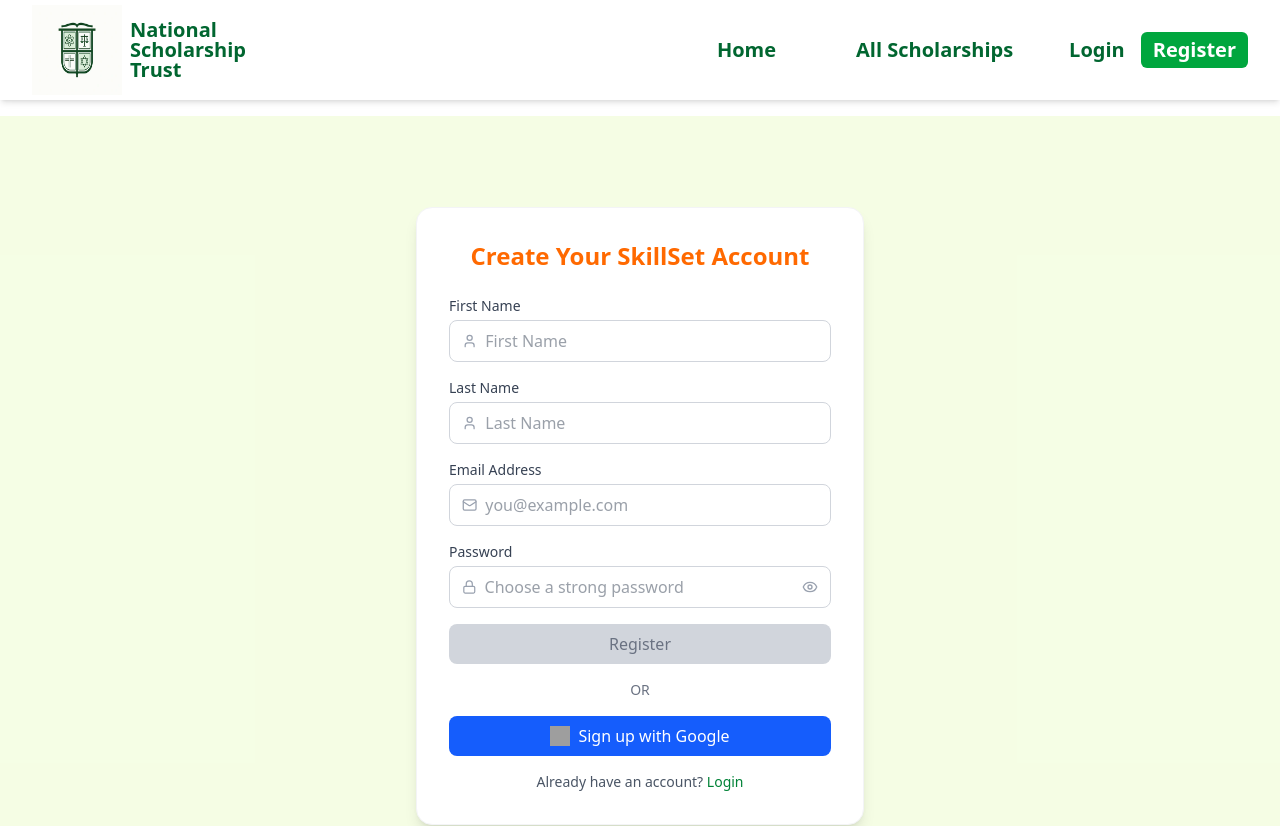
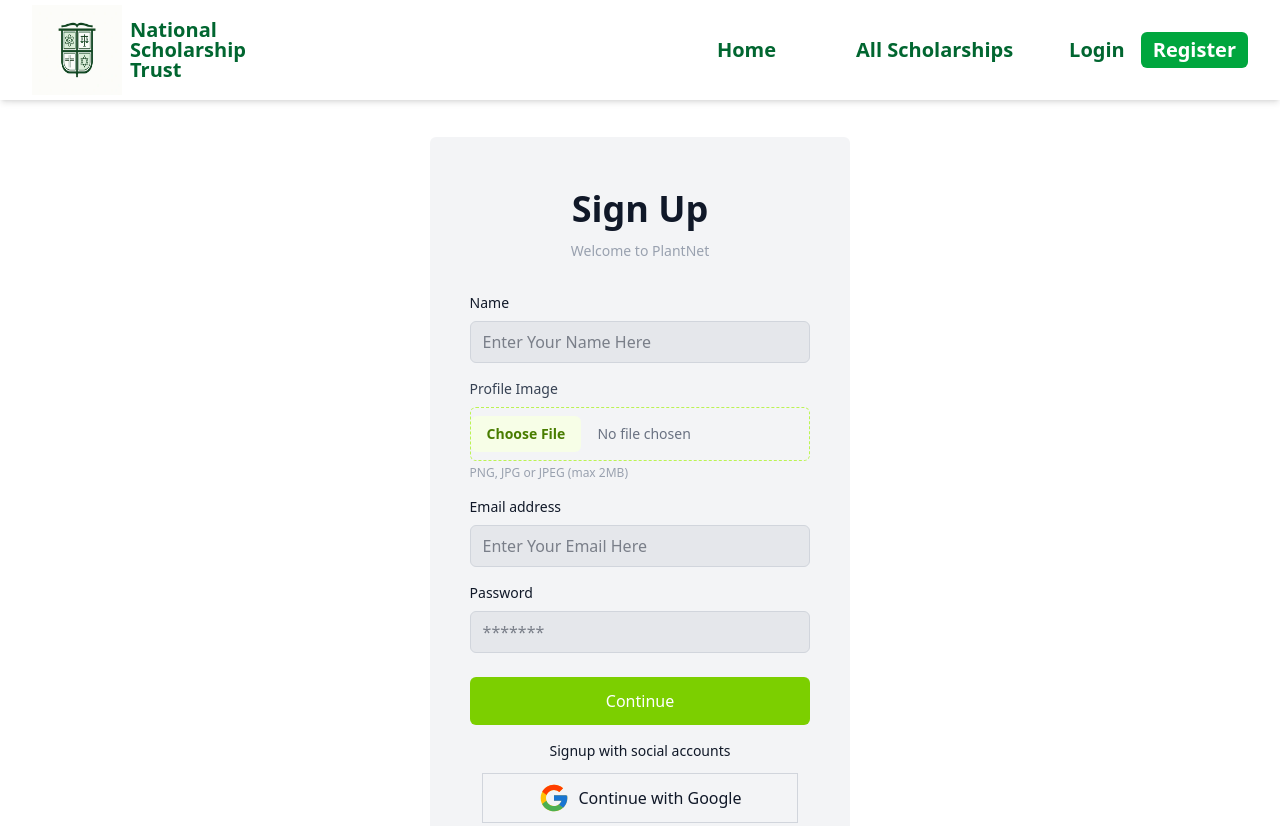
Before and after one commit to Afrida-Islam/Assignment011, a React (Vite) app: page /register in a window 1280 px wide. Shown: the top 826 px of the page. Built offline with nearby package versions, Linux system fonts and the light colour scheme; no server answers; grey boxes are pictures that could not be loaded.

Commit message:
Install axios for API communication

```diff
--- a/package.json
+++ b/package.json
@@ -11,6 +11,7 @@
   },
   "dependencies": {
     "@tailwindcss/vite": "^4.1.17",
+    "axios": "^1.13.2",
     "firebase": "^12.6.0",
     "framer-motion": "^12.23.25",
     "lucide-react": "^0.556.0",
--- a/src/Components/Navber/Navber.jsx
+++ b/src/Components/Navber/Navber.jsx
@@ -52,7 +52,7 @@ const Navber = () => {
               {isLoggedIn ? (
                 <>
                   <Link
-                   to={`/dashboard`}
+                    to={`/dashboard`}
                     className="text-green-800 hover:text-green-700 text-xl font-bold"
                   >
                     Dashboard
@@ -77,8 +77,7 @@ const Navber = () => {
                 </>
               ) : (
                 <>
-                  <Link to="/login">
-                    {" "}
+                  <Link to={`/login`}>
                     <button
                       onClick={handleLogin}
                       className="text-green-800 hover:text-green-700 text-xl  font-bold"
--- a/src/Context/AuthContext.jsx
+++ b/src/Context/AuthContext.jsx
@@ -1,35 +1,3 @@
-import { createContext, useContext, useState, useEffect } from "react";
-import { onAuthStateChanged, signOut } from "firebase/auth";
-import auth from "../firebase/firebase.config";
+import { createContext } from "react";
 
 export const AuthContext = createContext(null);
-export const useAuth = () => {
-  return useContext(AuthContext);
-};
-
-export const AuthProvider = ({ children }) => {
-  const [currentUser, setCurrentUser] = useState(null);
-  const [loading, setLoading] = useState(true);
-
-  function logout() {
-    return signOut(auth);
-  }
-
-  useEffect(() => {
-    const unsubscribe = onAuthStateChanged(auth, (user) => {
-      setCurrentUser(user);
-      setLoading(false);
-    });
-
-    return unsubscribe;
-  }, []);
-
-  const value = {
-    currentUser,
-    loading,
-    auth,
-    logout,
-  };
-
-  return <AuthContext.Provider value={value}>{children}</AuthContext.Provider>;
-};
--- /dev/null
+++ b/src/Context/AuthProvider.jsx
@@ -0,0 +1,85 @@
+import { useEffect, useState } from "react";
+import {
+  GoogleAuthProvider,
+  createUserWithEmailAndPassword,
+  getAuth,
+  onAuthStateChanged,
+  signInWithEmailAndPassword,
+  signInWithPopup,
+  signOut,
+  updateProfile,
+} from "firebase/auth";
+import app from "../firebase/firebase.config.js";
+import { AuthContext } from "./AuthContext";
+
+const auth = getAuth(app);
+const googleProvider = new GoogleAuthProvider();
+
+const AuthProvider = ({ children }) => {
+  const [user, setUser] = useState(null);
+  const [loading, setLoading] = useState(true);
+
+  const createUser = (email, password) => {
+    setLoading(true);
+    return createUserWithEmailAndPassword(auth, email, password);
+  };
+
+  const signIn = (email, password) => {
+    setLoading(true);
+    return signInWithEmailAndPassword(auth, email, password);
+  };
+
+  const signInWithGoogle = () => {
+    setLoading(true);
+    return signInWithPopup(auth, googleProvider);
+  };
+
+  const logOut = async () => {
+    setLoading(true);
+    return signOut(auth);
+  };
+
+  const updateUserProfile = (name, photo) => {
+    return updateProfile(auth.currentUser, {
+      displayName: name,
+      photoURL: photo,
+    });
+  }; // onAuthStateChange
+
+  useEffect(() => {
+    const unsubscribe = onAuthStateChanged(auth, async (currentUser) => {
+      console.log("CurrentUser-->", currentUser?.email);
+      setUser(currentUser); // Crucially, set loading to false AFTER the user state is checked
+      setLoading(false);
+    });
+    return () => {
+      return unsubscribe();
+    };
+  }, []); // NEW: Return a loading indicator while Firebase is checking the auth status
+
+  if (loading) {
+    return (
+      <div style={{ textAlign: "center", padding: "50px" }}>
+        Checking Authentication...
+      </div>
+    );
+  }
+
+  const authInfo = {
+    user,
+    setUser,
+    loading,
+    setLoading,
+    createUser,
+    signIn,
+    signInWithGoogle,
+    logOut,
+    updateUserProfile,
+  };
+
+  return (
+    <AuthContext.Provider value={authInfo}>{children}</AuthContext.Provider>
+  );
+};
+
+export default AuthProvider;
--- a/src/Pages/Register.jsx
+++ b/src/Pages/Register.jsx
@@ -1,212 +1,267 @@
-import React, { useState } from "react";
-import { Eye, EyeOff, Mail, User, Lock } from "lucide-react";
-
-import { useNavigate } from "react-router";
-import { Link } from "react-router";
-
-import {
-  createUserWithEmailAndPassword,
-  GoogleAuthProvider,
-  signInWithPopup,
-} from "firebase/auth";
-import { auth } from "../firebase/firebase.config"; // ✅ import actual Firebase auth
+import { Link, useLocation, useNavigate } from "react-router";
+import { FcGoogle } from "react-icons/fc";
+import useAuth from "../hooks/useAuth";
+import { toast } from "react-hot-toast";
+import { TbFidgetSpinner } from "react-icons/tb";
+import { useForm } from "react-hook-form";
+// import { imageUpload, saveOrUpdateUser } from "../../utils";
 
 const Register = () => {
-  const [showPassword, setShowPassword] = useState(false);
-  const [password, setPassword] = useState("");
-  const [email, setEmail] = useState("");
-  const [firstName, setFirstName] = useState("");
-  const [lastName, setLastName] = useState("");
-  const [error, setError] = useState("");
+  const { createUser, updateUserProfile, signInWithGoogle, loading } =
+    useAuth();
   const navigate = useNavigate();
+  const location = useLocation();
+  const from = location.state || "/";
 
-  const validations = {
-    length: password.length >= 6,
-    upper: /[A-Z]/.test(password),
-    lower: /[a-z]/.test(password),
+  // React Hook Form
+  const {
+    register,
+    handleSubmit,
+    formState: { errors },
+  } = useForm();
+
+  console.log(errors);
+  const onSubmit = async (data) => {
+    const { name, image, email, password } = data;
+    const imageFile = image[0];
+    // const formData = new FormData()
+    // formData.append('image', imageFile)
+
+    try {
+      // const { data } = await axios.post(
+      //   `https://api.imgbb.com/1/upload?key=${
+      //     import.meta.env.VITE_IMGBB_API_KEY
+      //   }`,
+      //   formData
+      // )
+      const imageURL = await imageUpload(imageFile);
+      // const cloudinaryImageUrl = await imageUploadCloudinary(imageFile)
+      // console.log('Cloudinary Response ----->', cloudinaryImageUrl)
+
+      //1. User Registration
+      const result = await createUser(email, password);
+
+      await saveOrUpdateUser({ name, email, image: imageURL });
+
+      // 2. Generate image url from selected file
+
+      //3. Save username & profile photo
+      await updateUserProfile(name, imageURL);
+
+      navigate(from, { replace: true });
+      toast.success("Signup Successful");
+
+      console.log(result);
+    } catch (err) {
+      console.log(err);
+      toast.error(err?.message);
+    }
   };
-  const isPasswordValid = Object.values(validations).every(Boolean);
+  // form submit handler
+  // const handleSubmit = async event => {
+  //   event.preventDefault()
+  //   const form = event.target
+  //   const name = form.name.value
+  //   const email = form.email.value
+  //   const password = form.password.value
 
-  const handleRegister = (e) => {
-    e.preventDefault();
-    if (!isPasswordValid) return;
+  //   try {
+  //     //1. User Registration
+  //     const result = await createUser(email, password)
 
-    createUserWithEmailAndPassword(auth, email, password)
-      .then((userCredential) => {
-        console.log("User registered:", userCredential.user);
-        navigate("/");
-      })
-      .catch((error) => {
-        setError(error.message);
+  //     // 2. Generate image url from selected file
+
+  //     //3. Save username & profile photo
+  //     await updateUserProfile(
+  //       name,
+  //       'https://lh3.googleusercontent.com/a/ACg8ocKUMU3XIX-JSUB80Gj_bYIWfYudpibgdwZE1xqmAGxHASgdvCZZ=s96-c'
+  //     )
+
+  //     navigate(from, { replace: true })
+  //     toast.success('Signup Successful')
+  //   } catch (err) {
+  //     console.log(err)
+  //     toast.error(err?.message)
+  //   }
+  // }
+
+  // Handle Google Signin
+  const handleGoogleSignIn = async () => {
+    try {
+      //User Registration using google
+      const { user } = await signInWithGoogle();
+
+      await saveOrUpdateUser({
+        name: user?.displayName,
+        email: user?.email,
+        image: user?.photoURL,
       });
+
+      navigate(from, { replace: true });
+      toast.success("Signup Successful");
+    } catch (err) {
+      console.log(err);
+      toast.error(err?.message);
+    }
   };
-
-  const handleGoogleLogin = () => {
-    const provider = new GoogleAuthProvider();
-    signInWithPopup(auth, provider)
-      .then((result) => {
-        console.log("Google sign-up successful:", result.user);
-        navigate("/");
-      })
-      .catch((error) => {
-        console.error("Google sign-up failed:", error);
-        setError(error.message);
-      });
-  };
-
   return (
-    <>
-      <div className="min-h-screen bg-lime-100/50 flex items-center justify-center p-4">
+    <div className="flex justify-center items-center min-h-screen bg-white">
+      <div className="flex flex-col max-w-md p-6 rounded-md sm:p-10 bg-gray-100 text-gray-900">
+        <div className="mb-8 text-center">
+          <h1 className="my-3 text-4xl font-bold">Sign Up</h1>
+          <p className="text-sm text-gray-400">Welcome to PlantNet</p>
+        </div>
         <form
-          onSubmit={handleRegister}
-          className="bg-white shadow-lg rounded-2xl p-8 w-full max-w-md border border-gray-100"
+          onSubmit={handleSubmit(onSubmit)}
+          noValidate=""
+          action=""
+          className="space-y-6 ng-untouched ng-pristine ng-valid"
         >
-          <h2 className="text-2xl font-bold text-center text-orange-500 mb-6">
-            Create Your SkillSet Account
-          </h2>
-
-          {error && (
-            <div className="bg-red-100 border border-red-400 text-red-700 px-4 py-3 rounded-lg mb-4">
-              {error}
-            </div>
-          )}
-
-          {/* First Name */}
-          <div className="mb-4">
-            <label className="block text-sm font-medium text-gray-700 mb-1">
-              First Name
+          <div className="space-y-4">
+            <div>
+              <label htmlFor="email" className="block mb-2 text-sm">
+                Name
               </label>
-            <div className="flex items-center border border-gray-300 rounded-lg px-3">
-              <User className="w-4 h-4 text-gray-400" />
               <input
                 type="text"
-                value={firstName}
-                onChange={(e) => setFirstName(e.target.value)}
-                placeholder="First Name"
-                className="w-full p-2 outline-none text-gray-700"
+                id="name"
+                placeholder="Enter Your Name Here"
+                className="w-full px-3 py-2 border rounded-md border-gray-300 focus:outline-lime-500 bg-gray-200 text-gray-900"
+                data-temp-mail-org="0"
+                {...register("name", {
+                  required: "Name is required",
+                  maxLength: {
+                    value: 20,
+                    message: "Name cannot be too long",
+                  },
+                })}
               />
+              {errors.name && (
+                <p className="text-red-500 text-xs mt-1">
+                  {errors.name.message}
+                </p>
+              )}
+            </div>
+            {/* Image */}
+            <div>
+              <label
+                htmlFor="image"
+                className="block mb-2 text-sm font-medium text-gray-700"
+              >
+                Profile Image
+              </label>
+              <input
+                name="image"
+                type="file"
+                id="image"
+                accept="image/*"
+                className="block w-full text-sm text-gray-500
+      file:mr-4 file:py-2 file:px-4
+      file:rounded-md file:border-0
+      file:text-sm file:font-semibold
+      file:bg-lime-50 file:text-lime-700
+      hover:file:bg-lime-100
+      bg-gray-100 border border-dashed border-lime-300 rounded-md cursor-pointer
+      focus:outline-none focus:ring-2 focus:ring-lime-400 focus:border-lime-400
+      py-2"
+                {...register("image")}
+              />
+              <p className="mt-1 text-xs text-gray-400">
+                PNG, JPG or JPEG (max 2MB)
+              </p>
+            </div>
+            <div>
+              <label htmlFor="email" className="block mb-2 text-sm">
+                Email address
+              </label>
+              <input
+                type="email"
+                id="email"
+                placeholder="Enter Your Email Here"
+                className="w-full px-3 py-2 border rounded-md border-gray-300 focus:outline-lime-500 bg-gray-200 text-gray-900"
+                data-temp-mail-org="0"
+                {...register("email", {
+                  required: "Email is required",
+                  pattern: {
+                    value: /^[a-zA-Z0-9._%+-]+@[a-zA-Z0-9.-]+\.[a-zA-Z]{2,}$/,
+                    message: "Please enter a valid email address.",
+                  },
+                })}
+              />
+              {errors.email && (
+                <p className="text-red-500 text-xs mt-1">
+                  {errors.email.message}
+                </p>
+              )}
+            </div>
+            <div>
+              <div className="flex justify-between">
+                <label htmlFor="password" className="text-sm mb-2">
+                  Password
+                </label>
+              </div>
+              <input
+                type="password"
+                autoComplete="new-password"
+                id="password"
+                placeholder="*******"
+                className="w-full px-3 py-2 border rounded-md border-gray-300 focus:outline-lime-500 bg-gray-200 text-gray-900"
+                {...register("password", {
+                  required: "Password is required",
+                  minLength: {
+                    value: 6,
+                    message: "Password must be at least 6 characters",
+                  },
+                })}
+              />
+              {errors.password && (
+                <p className="text-red-500 text-xs mt-1">
+                  {errors.password.message}
+                </p>
+              )}
             </div>
           </div>
 
-          {/* Last Name */}
-          <div className="mb-4">
-            <label className="block text-sm font-medium text-gray-700 mb-1">
-              Last Name
-            </label>
-            <div className="flex items-center border border-gray-300 rounded-lg px-3">
-              <User className="w-4 h-4 text-gray-400" />
-              <input
-                type="text"
-                value={lastName}
-                onChange={(e) => setLastName(e.target.value)}
-                placeholder="Last Name"
-                className="w-full p-2 outline-none text-gray-700"
-              />
-            </div>
-          </div>
-
-          {/* Email */}
-          <div className="mb-4">
-            <label className="block text-sm font-medium text-gray-700 mb-1">
-              Email Address
-            </label>
-            <div className="flex items-center border border-gray-300 rounded-lg px-3">
-              <Mail className="w-4 h-4 text-gray-400" />
-              <input
-                type="email"
-                value={email}
-                onChange={(e) => setEmail(e.target.value)}
-                placeholder="you@example.com"
-                className="w-full p-2 outline-none text-gray-700"
-                required
-              />
-            </div>
-          </div>
-
-          {/* Password */}
-          <div className="mb-4">
-            <label className="block text-sm font-medium text-gray-700 mb-1">
-              Password
-            </label>
-            <div className="flex items-center border border-gray-300 rounded-lg px-3">
-              <Lock className="w-4 h-4 text-gray-400" />
-              <input
-                type={showPassword ? "text" : "password"}
-                value={password}
-                onChange={(e) => setPassword(e.target.value)}
-                placeholder="Choose a strong password"
-                className="w-full p-2 outline-none text-gray-700"
-                required
-              />
+          <div>
             <button
-                type="button"
-                onClick={() => setShowPassword(!showPassword)}
-                className="text-gray-400 hover:text-gray-600"
+              type="submit"
+              className="bg-lime-500 w-full rounded-md py-3 text-white"
             >
-                {showPassword ? (
-                  <EyeOff className="w-4 h-4" />
+              {loading ? (
+                <TbFidgetSpinner className="animate-spin m-auto" />
               ) : (
-                  <Eye className="w-4 h-4" />
+                "Continue"
               )}
             </button>
           </div>
+        </form>
+        <div className="flex items-center pt-4 space-x-1">
+          <div className="flex-1 h-px sm:w-16 dark:bg-gray-700"></div>
+          <p className="px-3 text-sm dark:text-gray-400">
+            Signup with social accounts
+          </p>
+          <div className="flex-1 h-px sm:w-16 dark:bg-gray-700"></div>
+        </div>
+        <div
+          onClick={handleGoogleSignIn}
+          className="flex justify-center items-center space-x-2 border m-3 p-2 border-gray-300 border-rounded cursor-pointer"
+        >
+          <FcGoogle size={32} />
 
-            {!isPasswordValid && password.length > 0 && (
-              <div className="bg-red-50 border border-red-200 rounded-lg p-3 mt-2 text-sm text-red-700">
-                <p className="font-semibold mb-1">Password Requirements:</p>
-                <ul className="list-disc pl-5 space-y-1">
-                  {!validations.length && <li>At least 6 characters</li>}
-                  {!validations.upper && <li>One uppercase letter</li>}
-                  {!validations.lower && <li>One lowercase letter</li>}
-                </ul>
+          <p>Continue with Google</p>
         </div>
-            )}
-          </div>
-
-          {/* Register Button */}
-
-          <button
-            type="submit"
-            disabled={!isPasswordValid}
-            className={`w-full py-2 rounded-lg font-medium transition ${
-              isPasswordValid
-                ? "bg-orange-600 text-white hover:bg-orange-700"
-                : "bg-gray-300 text-gray-500 cursor-not-allowed"
-            }`}
-          >
-            Register
-          </button>
-
-          {/* Divider */}
-          <div className="my-4 text-center text-gray-500 text-sm">OR</div>
-
-          {/* Google Sign-up */}
-          <button
-            type="button"
-            onClick={handleGoogleLogin}
-            className="w-full py-2 bg-blue-600 hover:bg-blue-700 text-white rounded-lg flex items-center justify-center gap-2 font-medium transition"
-          >
-            <img
-              src="https://www.svgrepo.com/show/475656/google-color.svg"
-              alt="Google"
-              className="w-5 h-5"
-            />
-            Sign up with Google
-          </button>
-
-          {/* Login Link */}
-          <p className="text-sm text-center text-gray-600 mt-4">
+        <p className="px-6 text-sm text-center text-gray-400">
           Already have an account?{" "}
-            <a
-              href="/login"
-              className="text-green-700 hover:underline font-medium"
+          <Link
+            to="/login"
+            className="hover:underline hover:text-lime-500 text-gray-600"
           >
             Login
-            </a>
+          </Link>
+          .
         </p>
-        </form>
       </div>
-    </>
+    </div>
   );
 };
 
--- a/src/firebase/firebase.config.js
+++ b/src/firebase/firebase.config.js
@@ -16,4 +16,4 @@ const app = initializeApp(firebaseConfig);
 export const auth = getAuth(app);
 export const db = getFirestore(app);
 
-export default auth;
+export default app;
--- /dev/null
+++ b/src/hooks/useAuth.jsx
@@ -0,0 +1,9 @@
+import { useContext } from "react";
+import { AuthContext } from "../Context/AuthContext";
+
+const useAuth = () => {
+  const auth = useContext(AuthContext);
+  return auth;
+};
+
+export default useAuth;
--- a/src/main.jsx
+++ b/src/main.jsx
@@ -4,7 +4,7 @@ import { RouterProvider } from "react-router/dom";
 import "./index.css";
 
 import { router } from "./Routes/Routes.jsx";
-import { AuthProvider } from "./context/AuthContext.jsx";
+import AuthProvider from "./Context/AuthProvider.jsx";
 
 createRoot(document.getElementById("root")).render(
   <StrictMode>
--- /dev/null
+++ b/src/utils/index.js
@@ -0,0 +1,40 @@
+import axios from "axios";
+
+export const imageUpload = async (imageData) => {
+  const formData = new FormData();
+  formData.append("image", imageData);
+
+  const { data } = await axios.post(
+    `https://api.imgbb.com/1/upload?key=${import.meta.env.VITE_IMGBB_API_KEY}`,
+    formData
+  );
+  return data?.data?.display_url;
+};
+
+// upload image using cloudinary
+// example post endpoint: https://api.cloudinary.com/v1_1/<cloud name>/image/upload
+export const imageUploadCloudinary = async (imageData) => {
+  const formData = new FormData();
+  formData.append("file", imageData);
+  formData.append(
+    "upload_preset",
+    import.meta.env.VITE_CLOUDINARY_UPLOAD_PRESET
+  );
+
+  const { data } = await axios.post(
+    `https://api.cloudinary.com/v1_1/${
+      import.meta.env.VITE_CLOUDINARY_CLOUD_NAME
+    }/image/upload`,
+    formData
+  );
+  return data.secure_url;
+};
+
+// save or update user in db
+export const saveOrUpdateUser = async (userData) => {
+  const { data } = await axios.post(
+    `${import.meta.env.VITE_API_URL}/user`,
+    userData
+  );
+  return data;
+};
```
Also changed, not shown: src/Pages/Login.jsx (+75 -76 lines), src/Routes/Routes.jsx (+5 -6 lines), 1 other file (tests, documents, lock files or other folders). Lines whose indentation alone changed are shown as unchanged.
